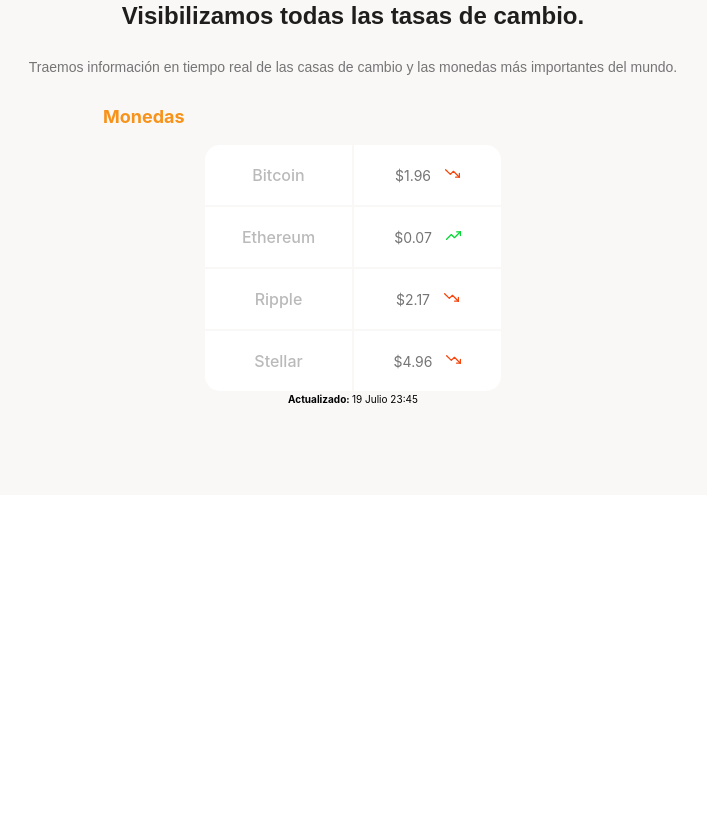
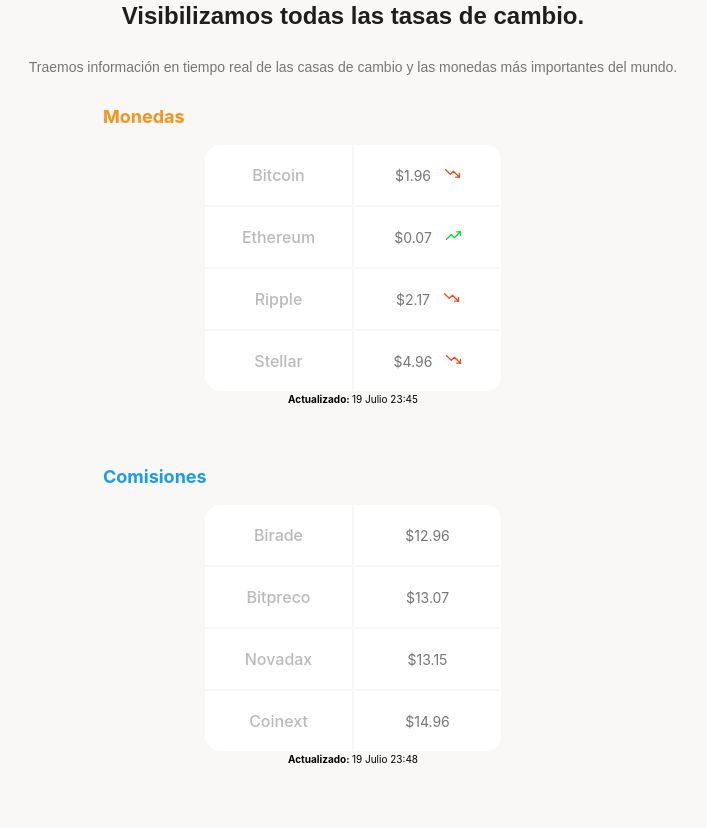
Before and after one commit to Harold-c0der/Webrespondive.github.io, a plain HTML site: page index.html in a window 1280 px wide. Shown: the part 661-1489 px from the top of the page, without its empty margins (287-994 px from the left). Before the commit the page ends 1156 px from the top, so only its background shows below. Drawn offline with Linux system fonts and the light colour scheme.

Commit message:
Añadimos la segunda tabla

```diff
--- a/css/main.css
+++ b/css/main.css
@@ -146,7 +146,8 @@ html{
     margin: 0 auto;
     font-family: "Inter", sans-serif;
 }
-.main-tables-container .main-currency-table .currency-table-title{
+.main-tables-container .main-currency-table .currency-table-title,
+.comision-table-title{
     margin-bottom: 15px;
     font-size: 1.8rem;
     font-weight: bold;
@@ -213,3 +214,7 @@ html{
     background-repeat: no-repeat;
 
 }
+ /* tabla 2 */
+.main-tables-container .main-currency-table .comision-table-title{
+    color: var(--secondary-blue);
+}
--- a/index.html
+++ b/index.html
@@ -52,6 +52,32 @@
                         <p><b>Actualizado: </b>19 Julio 23:45</p>
                     </div>
                 </div>
+                <div class="main-currency-table">
+                    <p class="comision-table-title">Comisiones</p>
+                    <div class="currency-table--container">
+                        <table>
+                            <tr>
+                                <td class="table__top-left">Birade</td>
+                                <td class="table__top-right table__right">$12.96 </td>
+                            </tr>
+                            <tr>
+                                <td>Bitpreco</td>
+                                <td class="table__right">$13.07</td>
+                            </tr>
+                            <tr>
+                                <td>Novadax</td>
+                                <td class="table__right">$13.15</td>
+                            </tr>
+                            <tr>
+                                <td class="table__bottom-left">Coinext</td>
+                                <td class="table__bottom-right table__right">$14.96</td>
+                            </tr>
+                        </table>
+                    </div>
+                    <div class="currency-table--date">
+                        <p><b>Actualizado: </b>19 Julio 23:48</p>
+                    </div>
+                </div>
             </section>
         </section>
         <section></section>
```
